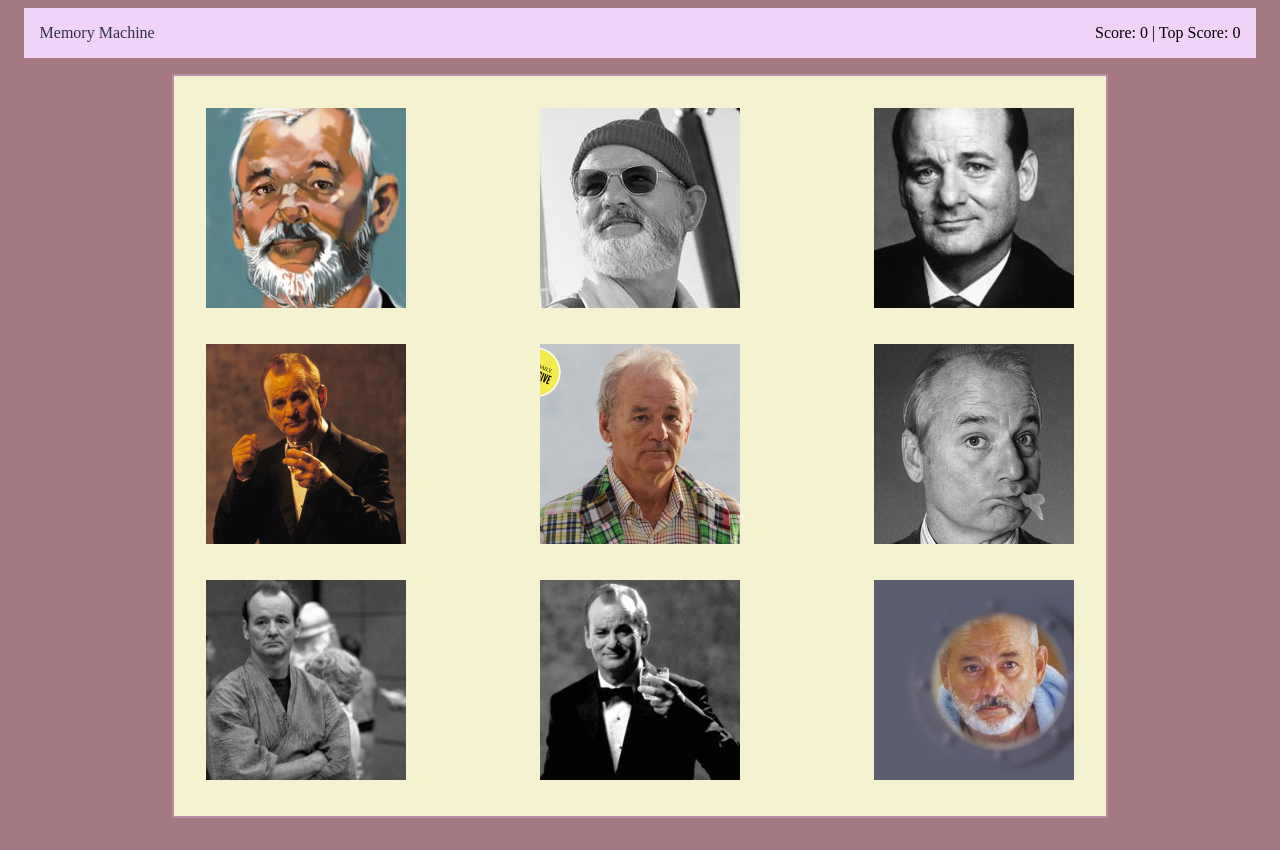
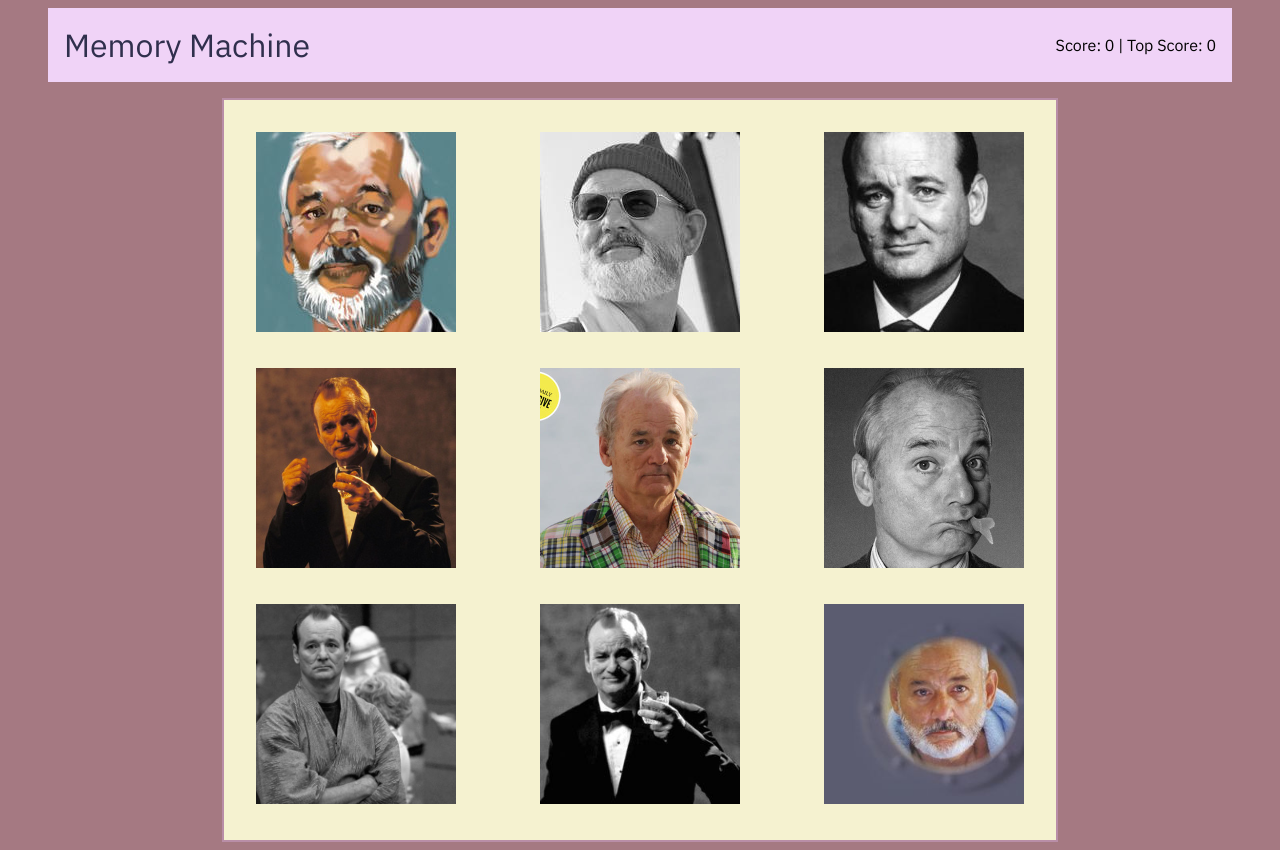
Before and after one commit to owaisj/memory-machine, a React (Create React App) app: page / in a window 1280 px wide. Before the commit the page ends 826 px from the top, so only its background shows below. Built offline with nearby package versions, Linux system fonts and the light colour scheme.

Commit message:
Styling with fonts, flex-box

```diff
--- a/src/App.js
+++ b/src/App.js
@@ -6,11 +6,12 @@ const styles = {
   container: {
     display: 'flex',
     flexDirection: 'column',
-    alignItems: 'center'
+    alignItems: 'center',
+    fontFamily: ['IBM Plex Sans', 'sans-serif']
   }
 }
 
-class  App extends Component {
+class App extends Component {
   constructor() {
     super();
     this.state = {
--- a/src/Components/Board.js
+++ b/src/Components/Board.js
@@ -5,11 +5,12 @@ const styles = {
         border: '2px solid #b98ea7',
         backgroundColor: '#f5f2d0',
         minHeight: '200px',
-        maxWidth: '900px',
+        maxWidth: '800px',
         marginTop: '1em',
         display: 'flex',
         flexDirection: 'row',
         justifyContent: 'space-between',
+        alignContent: 'center',
         flexWrap: 'wrap',
         padding: '1em'
     }
--- a/src/Components/Navbar.js
+++ b/src/Components/Navbar.js
@@ -7,12 +7,15 @@ const styles = {
         backgroundColor: '#f0d3f7',
         color: 'white',
         padding: '1em',
-        minWidth: '95%'
+        minWidth: '90vw'
+
     },
     title: {
-        color: '#302f4d'
+        color: '#302f4d',
+        fontSize: '2em'
     },
     scores: {
+        alignSelf: 'center',
         color: 'black'
     }
 }
```
